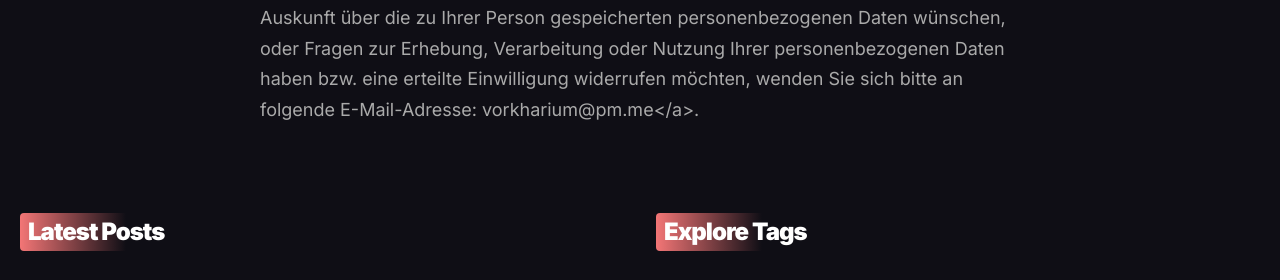
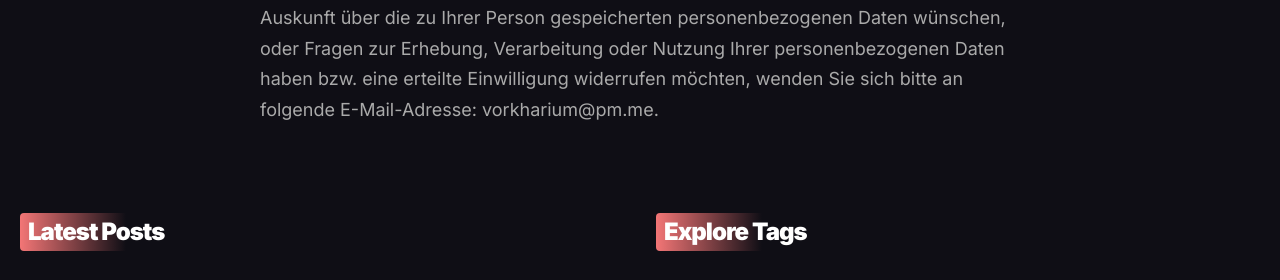
Before and after one commit to Vorkharium/vorkharium.github.io, a Jekyll site: the page built from _pages/datenschutz.md, in a window 1280 px wide and 900 px high, scrolled down 6119 px. Shown: the part 314-594 px from the top of the window. Built offline with Jekyll 4.4.1, drawn with Linux system fonts in a browser that asks for light colours; some of the changed text lies outside the part shown.

Commit message:
Update datenschutz.md

```diff
--- a/_pages/datenschutz.md
+++ b/_pages/datenschutz.md
@@ -149,6 +149,7 @@ image: '/images/01.jpg'
     <h3>Google Fonts</h3>
     <p>
         Diese Seite nutzt Google Fonts zur einheitlichen Darstellung von Schriftarten. Beim Aufruf einer Seite lädt Ihr Browser die benötigten Fonts in den Browsercache, um Texte und Schriftarten korrekt anzuzeigen. Zu diesem Zweck muss Ihr Browser Verbindung zu den Servern von Google aufnehmen, wodurch Google Kenntnis darüber erlangt, dass über Ihre IP-Adresse diese Website aufgerufen wurde. Die Nutzung von Google Fonts erfolgt auf Grundlage von Art. 6 Abs. 1 lit. f DSGVO. Weitere Informationen zu Google Fonts finden Sie in der <a href="https://policies.google.com/privacy">Datenschutzerklärung von Google</a>.
+    </p>
 
     <hr>
 
@@ -156,4 +157,5 @@ image: '/images/01.jpg'
     <p>
         Nutzer dieser Website haben das Recht, der Verarbeitung ihrer personenbezogenen Daten jederzeit zu widersprechen.
 
-        Falls Sie eine Berichtigung, Sperrung, Löschung oder Auskunft über die zu Ihrer Person gespeicherten personenbezogenen Daten wünschen, oder Fragen zur Erhebung, Verarbeitung oder Nutzung Ihrer personenbezogenen Daten haben bzw. eine erteilte Einwilligung widerrufen möchten, wenden Sie sich bitte an folgende E-Mail-Adresse: vorkharium@pm.me</a>.
+        Falls Sie eine Berichtigung, Sperrung, Löschung oder Auskunft über die zu Ihrer Person gespeicherten personenbezogenen Daten wünschen, oder Fragen zur Erhebung, Verarbeitung oder Nutzung Ihrer personenbezogenen Daten haben bzw. eine erteilte Einwilligung widerrufen möchten, wenden Sie sich bitte an folgende E-Mail-Adresse: vorkharium@pm.me.
+    </p>
```
